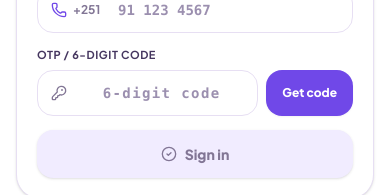
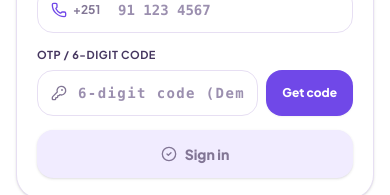
Before and after one commit to InnoGames-Collection/gameon-tele, a React (Vite) app in the folder frontend/: page / in a window 390 px wide. Shown: the part 430-625 px from the top of the page. Built offline with nearby package versions, Linux system fonts and the light colour scheme.

Commit message:
feat(auth): enable universal demo OTP 123456 for all phone numbers

```diff
--- a/frontend/src/pages/LoginPage.tsx
+++ b/frontend/src/pages/LoginPage.tsx
@@ -278,7 +278,7 @@ export const LoginPage: React.FC<LoginPageProps> = ({
                     maxLength={6}
                     value={otpCode}
                     onChange={(e) => setOtpCode(e.target.value.replace(/\D/g, ''))}
-                    placeholder="6-digit code"
+                    placeholder="6-digit code (Demo: 123456)"
                     className="w-full pl-10 pr-3 py-3 bg-white border border-[#E7DFF3] rounded-2xl text-[#38205F] font-mono text-sm font-bold tracking-widest focus:border-[#7048E8] focus:outline-none focus:ring-1 focus:ring-[#7048E8] transition-colors text-center"
                   />
                 </div>
```
Also changed, not shown: 1 other file (tests, documents, lock files or other folders).
